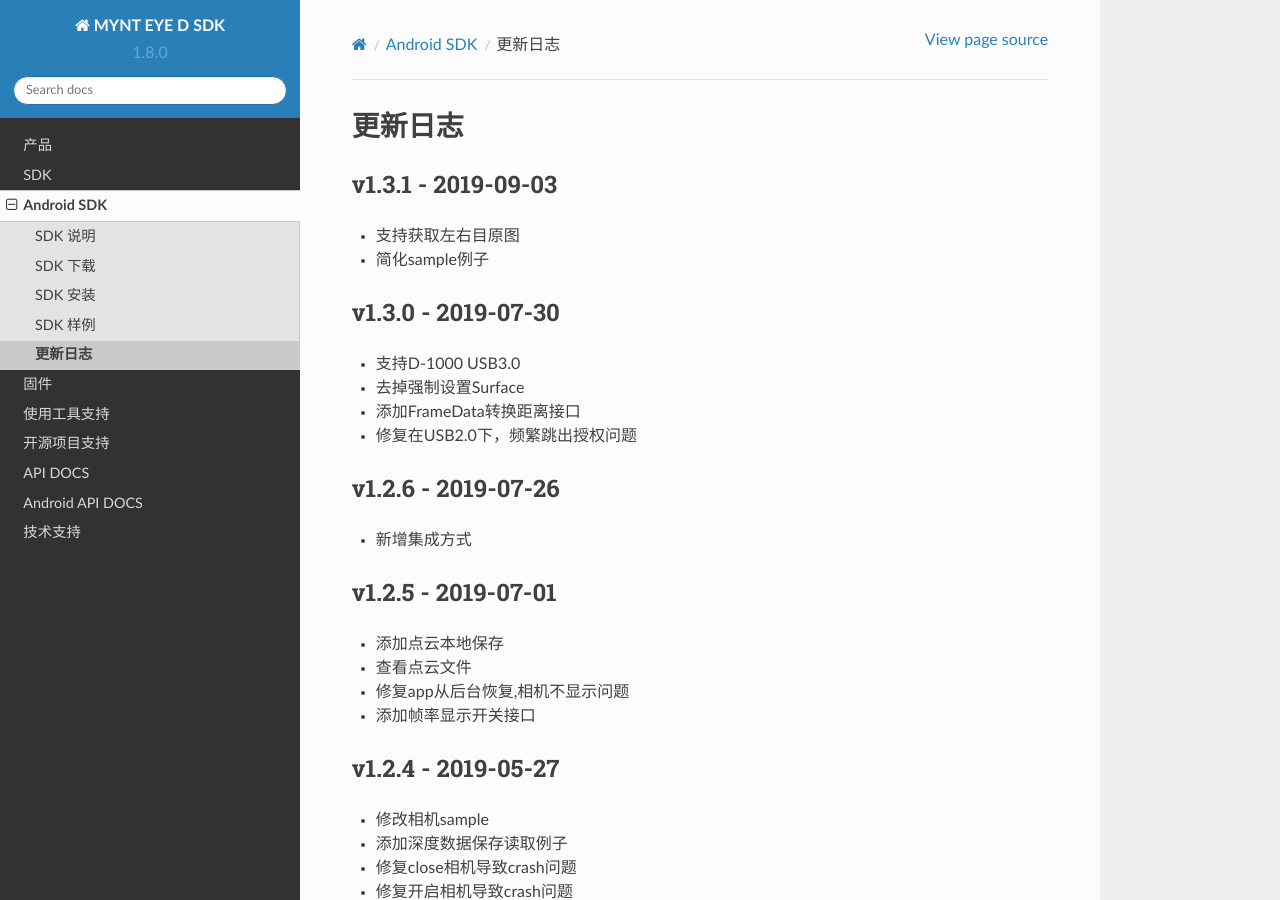
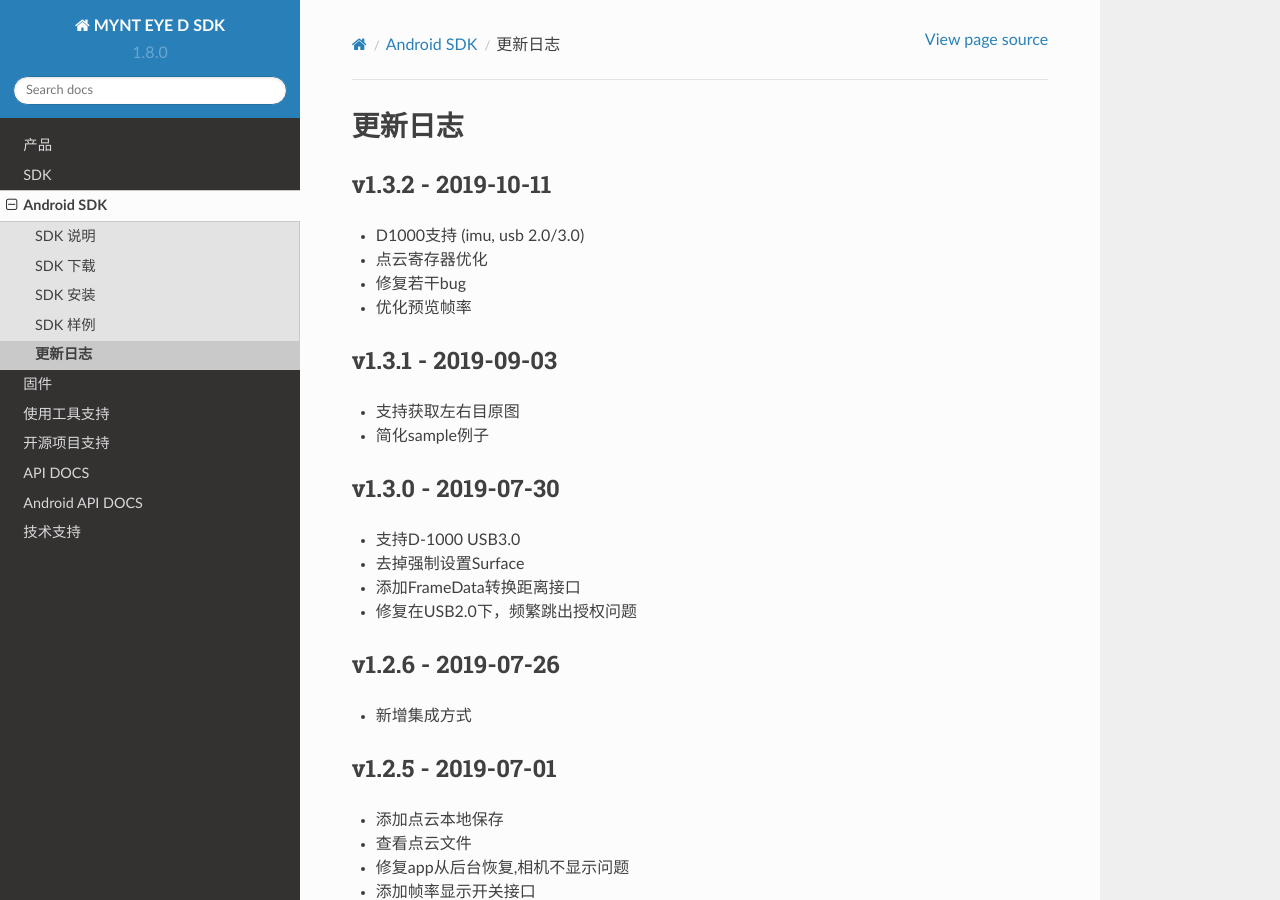
Before and after one commit to slightech/MYNT-EYE-D-SDK-Docs-zh_CN, a Sphinx documentation site: the page built from docs/android_sdk/sdk_update_log.rst, in a window 1280 px wide and 900 px high. Built offline with Sphinx 7.4.7 and the Read the Docs theme 2.0.0, drawn with Linux system fonts in a browser that asks for light colours.

Commit message:
docs(*): android v1.3.2

```diff
--- a/docs/android_sdk/sdk_update_log.rst
+++ b/docs/android_sdk/sdk_update_log.rst
@@ -1,5 +1,13 @@
 更新日志
 =======================
+
+v1.3.2 - 2019-10-11
+----------------------
+
+- D1000支持 (imu, usb 2.0/3.0)
+- 点云寄存器优化
+- 修复若干bug
+- 优化预览帧率
 
 v1.3.1 - 2019-09-03
 ----------------------
```
